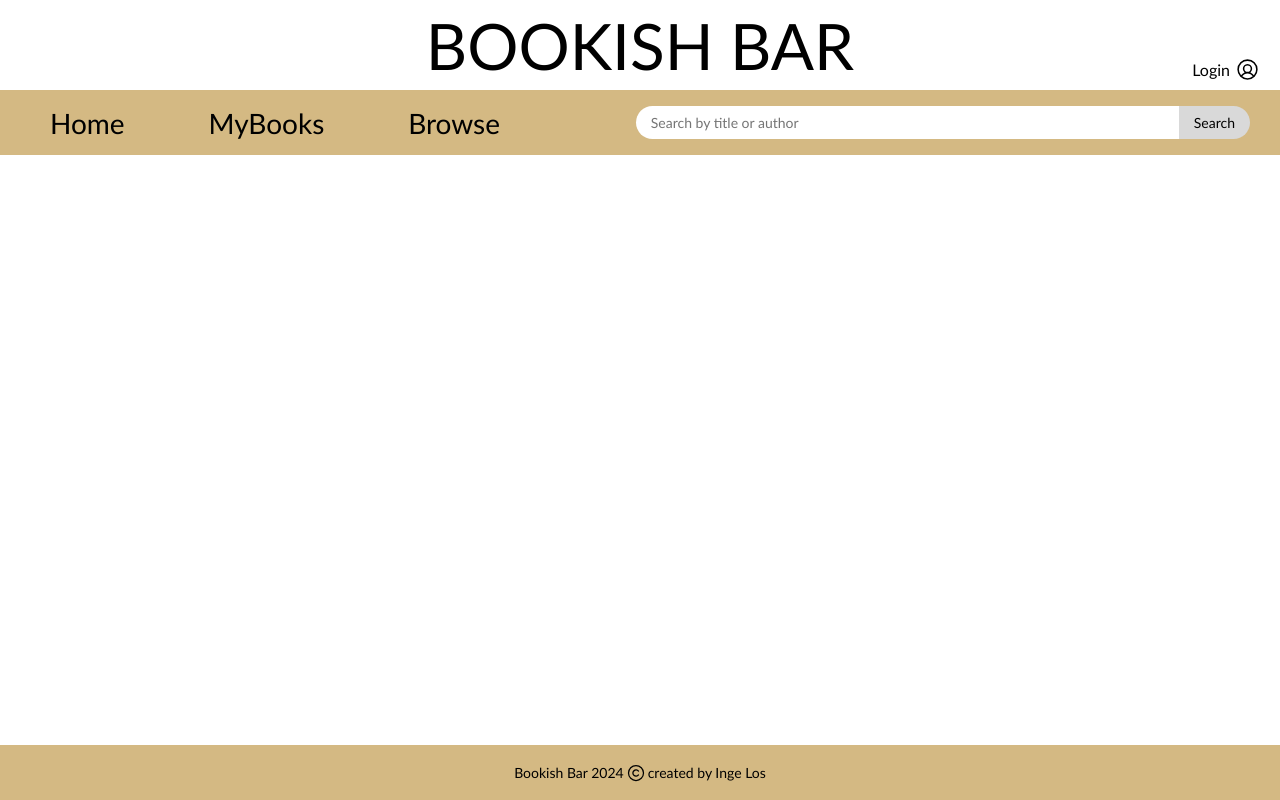
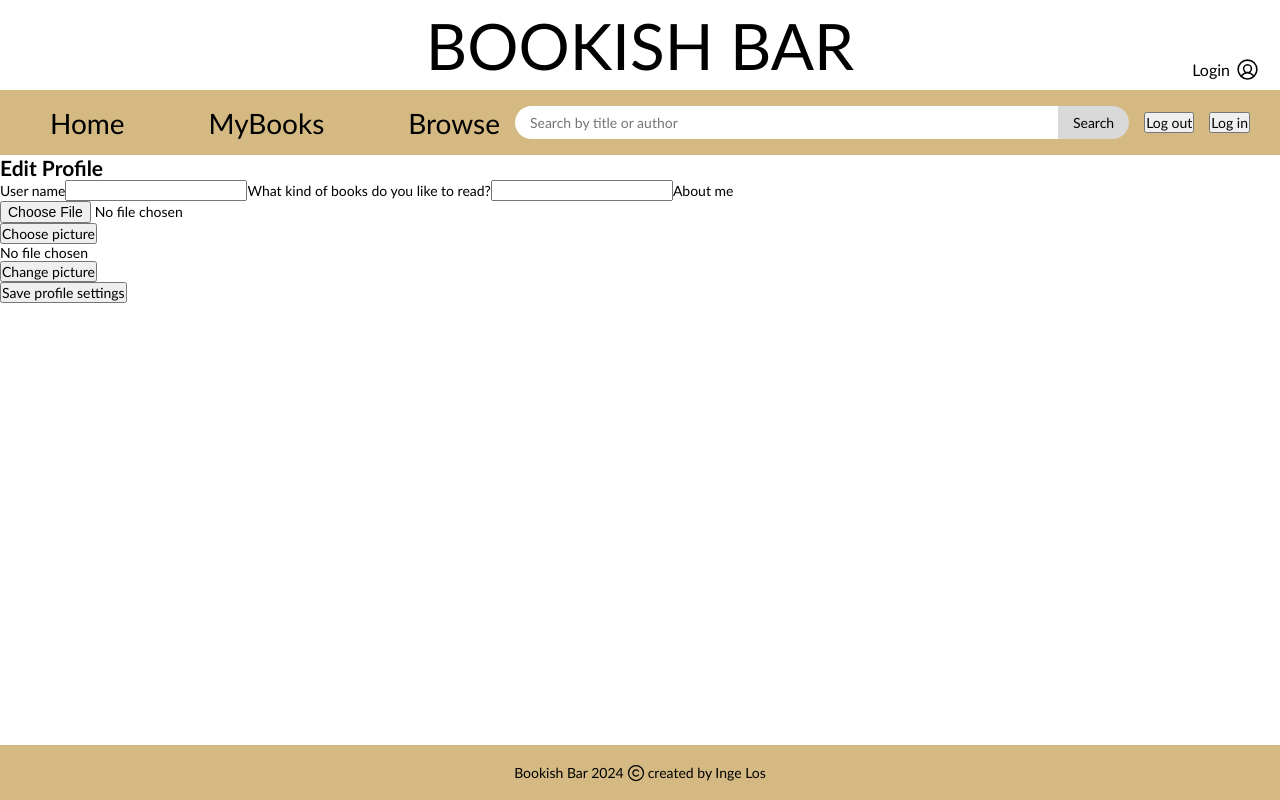
Before and after one commit to ingelos/bookish-bar-app, a React (Vite) app: page /edit-profile in a window 1280 px wide. Built offline with nearby package versions, Linux system fonts and the light colour scheme.

Commit message:
added basic edit-profile page layout

```diff
--- a/src/components/navigation/Navigation.jsx
+++ b/src/components/navigation/Navigation.jsx
@@ -1,9 +1,12 @@
 import './Navigation.css'
-import {NavLink} from "react-router-dom";
+import {NavLink, useNavigate} from "react-router-dom";
 import MagnifyingGlass from "../../assets/icons/magnifying-glass.svg";
 
 
 function Navigation() {
+
+    const navigate = useNavigate();
+
     return (
         <>
             <nav>
@@ -22,10 +25,24 @@ function Navigation() {
                                      to='/browse'>Browse</NavLink>
                         </li>
                     </ul>
-                    <form className='search-form'>
+
+                    <form className='search-bar'>
                         <input type='text' id='search-field' className='search-input' placeholder='Search by title or author'/>
                         <button type='submit' className='get-book-info'>Search</button>
                     </form>
+
+                    <button
+                        type="button"
+                        onClick={()=> navigate('/')}
+                    >
+                        Log out
+                    </button>
+                    <button
+                        type="button"
+                        onClick={()=> navigate('/login')}
+                    >
+                        Log in
+                    </button>
                 </div>
             </nav>
         </>
--- a/src/pages/editProfile/EditProfile.jsx
+++ b/src/pages/editProfile/EditProfile.jsx
@@ -1,7 +1,72 @@
+import {useForm} from "react-hook-form";
 
 
 function EditProfile() {
 
+    const { register, handleSubmit, formState: {errors}} = useForm()
+
+    function handleFormSubmit(data) {
+        console.log(data)
+    }
+
+    return (
+        <>
+        <h2>Edit Profile</h2>
+            <form className='edit-profile-form' onSubmit={handleSubmit(handleFormSubmit)}>
+
+                <div className='profile-text profile-settings'>
+                    <label htmlFor='user-name-field'>
+                    User name
+                    <input
+                        type='text'
+                        id='user-name-field'
+                        {...register('userName', {
+                            required: 'User name is required',
+                            minLength: {
+                                value: 3,
+                                message: 'Please enter a user name that is at least 3 characters long'
+                            },
+                        })}
+                    />
+                    {errors.userName && <p>{errors.userName.message}</p>}
+                </label>
+                <label htmlFor='fav-books-field'>
+                    What kind of books do you like to read?
+                    <input
+                        type='text'
+                        id='fav-books-field'
+                        {...register('favBooks')}
+                    />
+                </label>
+                <label htmlFor='about-me-field'>
+                    About me
+                    <textfield
+                        type='text'
+                        id='about-me-field'
+                        {...register('aboutMe')}
+                    />
+                </label>
+                </div>
+                <div>
+                    <label htmlFor='profile-picture'>
+                        <input
+                            type='file'
+                            id='profile-picture'
+                            {...register('profilePicture')}
+                            />
+                    </label>
+
+                    <div>
+                    <button type='submit'>Choose picture</button>
+                    <p>No file chosen</p>
+                    </div>
+                    <button type='submit'>Change picture</button>
+                </div>
+
+                <button type='submit'>Save profile settings</button>
+            </form>
+        </>
+    )
 }
 
 export default EditProfile;
--- a/src/pages/login/Login.jsx
+++ b/src/pages/login/Login.jsx
@@ -6,7 +6,6 @@ import {useForm} from "react-hook-form";
 function Login() {
 
     const {register, handleSubmit, formState: {errors}} = useForm();
-
     const navigate = useNavigate();
 
     function handleFormSubmit(data) {
--- a/src/pages/register/Register.jsx
+++ b/src/pages/register/Register.jsx
@@ -5,13 +5,11 @@ import {useForm} from "react-hook-form";
 function Register() {
 
     const {register, handleSubmit, formState: { errors}, watch } = useForm();
-
     const navigate = useNavigate();
 
     function handleFormSubmit(data) {
         console.log(data);
         navigate('/edit-profile');
-
 
         console.log(`You've created an account! Now create your profile!`)
     }
@@ -33,7 +31,7 @@ function Register() {
                                        {...register('firstName', {
                                                required: 'First name is required',
                                                 minLength: {
-                                                   value: 3,
+                                                    value: 3,
                                                     message: 'Please enter a name that is at least 3 characters long'
                                             },
                                            })}
```
